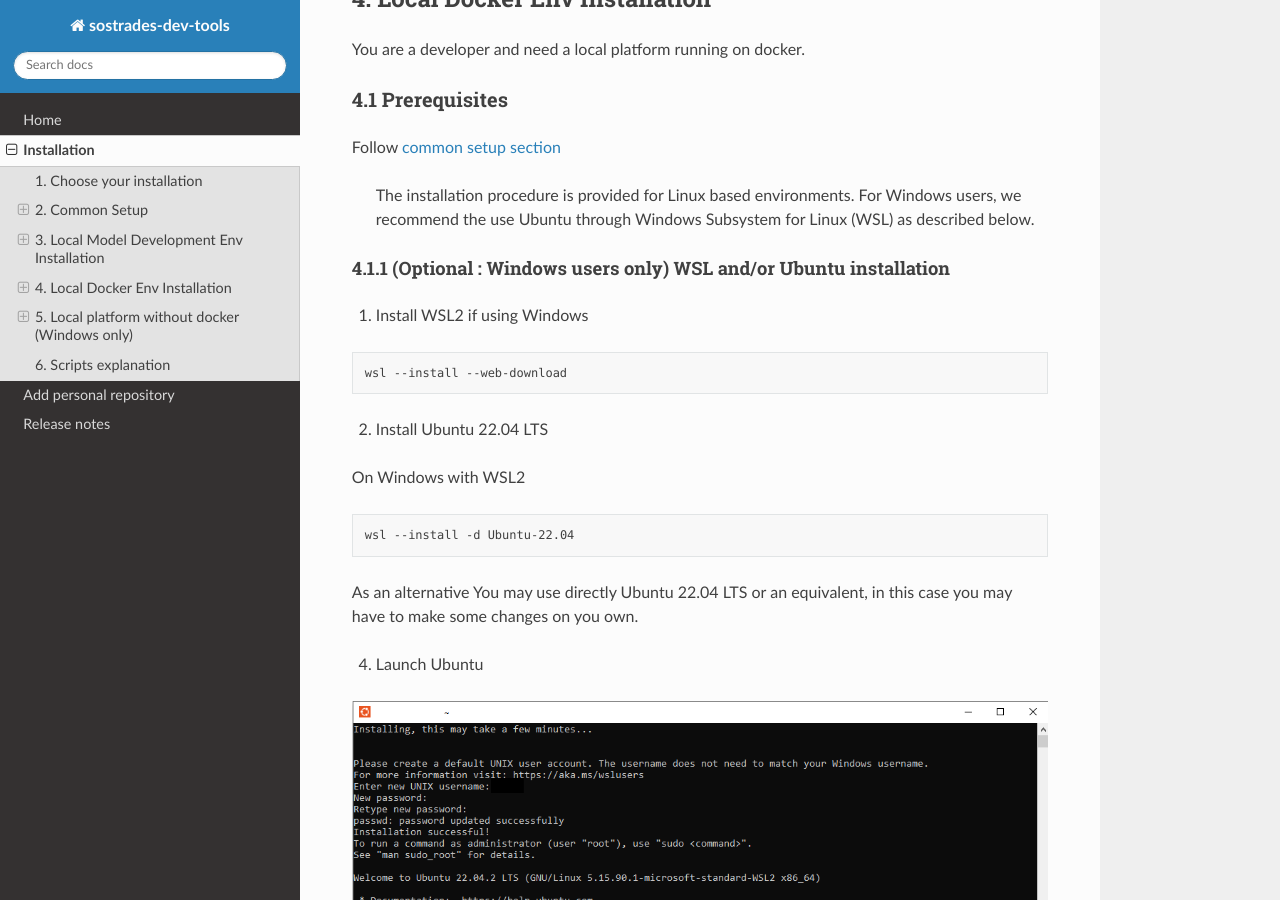
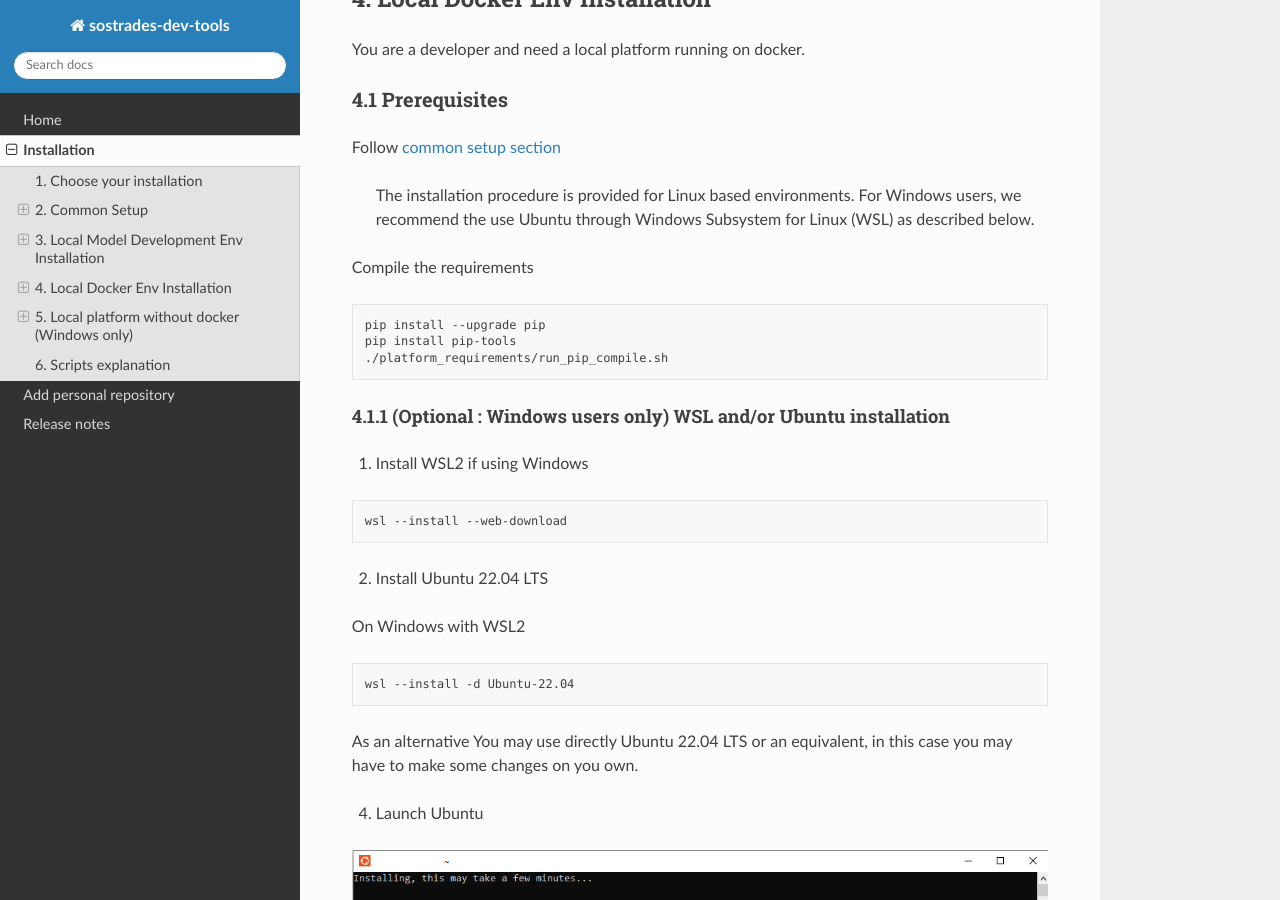
Before and after one commit to os-climate/sostrades-dev-tools, a Sphinx documentation site: the page built from docs/source/installation.md, in a window 1280 px wide and 900 px high, scrolled down 4903 px. Built offline with Sphinx 7.4.7 and the Read the Docs theme 2.0.0, drawn with Linux system fonts in a browser that asks for light colours.

Commit message:
Updated doc for requirements compilation

````diff
--- a/docs/source/installation.md
+++ b/docs/source/installation.md
@@ -154,6 +154,13 @@ You are a developer and need a local platform running on docker.
 Follow [common setup section](#2-common-setup)
 > The installation procedure is provided for Linux based environments.
 For Windows users, we recommend the use Ubuntu through Windows Subsystem for Linux (WSL) as described below.
+
+Compile the requirements
+```bash
+pip install --upgrade pip
+pip install pip-tools
+./platform_requirements/run_pip_compile.sh
+```
 
 #### 4.1.1 (Optional : Windows users only) WSL and/or Ubuntu installation
 
````
